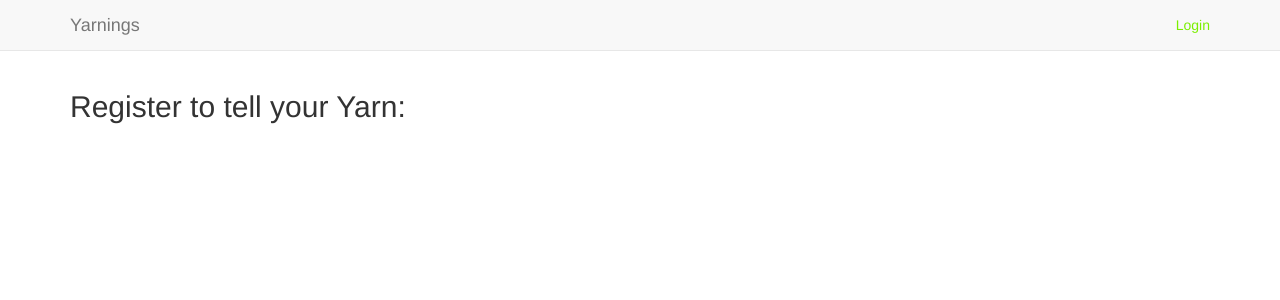
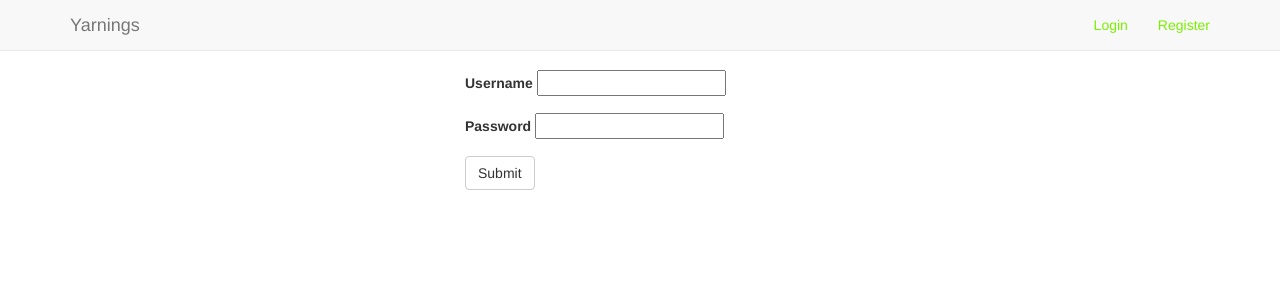
Before and after one commit to HealthHackAu2017/yarnings-web, a Python web app: template app/templates/register.html in a window 1280 px wide. Shown: the top 300 px of the page. Run offline with Jinja, Linux system fonts and the light colour scheme; the template is opened without the code that fills it: most values are stand-ins (such as "Sample title", 1, 10 or a date in 2020); form fields are guessed from the names that the template uses; some libraries are stand-ins or nearby versions.

Commit message:
Incremental push

```diff
--- a/app/user.py
+++ b/app/helper.py
@@ -6,7 +6,7 @@ class User():
     def __init__(self, username):
         self.username = username
         self.email = None
-        self.admin = False
+        self.admin =
 
     def is_authenticated(self):
         return True
@@ -27,9 +27,6 @@ class User():
     def get_yarns(self):
         return None
 
-
-
-
     @staticmethod
     def validate_login(password_hash, password):
         return check_password_hash(password_hash, password)
--- a/app/templates/base.html
+++ b/app/templates/base.html
@@ -55,6 +55,7 @@
                     <li><a href="{{ url_for('logout') }}">Logout</a></li>
                     {% else %}
                     <li><a href="{{ url_for('login') }}">Login</a></li>
+                    <li><a href="{{ url_for('register') }}">Register</a></li>
                     {% endif %}
                 </ul>
             </div>
--- a/app/templates/home.html
+++ b/app/templates/home.html
@@ -1,5 +1,5 @@
 {% extends "base.html" %}
 {% block content %}
 <h2>Advanced Care Yarning</h2>
-<p><a href="{{ url_for('login')}}">Please login to continue</a></p>
+<p>Please <a href="{{ url_for('login')}}">login</a> or <a href="{{ url_for('register')}}">register</a> to continue</a></p>
 {% endblock %}
--- a/app/templates/menu.html
+++ b/app/templates/menu.html
@@ -1,9 +1,8 @@
 {% extends "base.html" %}
 {% block content %}
 <h2>Advance Care Yarning</h2>
-<ul>
-    <li><a href="{{ url_for('yarn')}}">My Yarn</a></li>
-    <li><a href="{{ url_for('details')}}">Update Details</a></li>
+<p>Start New Yarn</p>
+
 
 </ul>
 {% endblock %}
--- a/app/templates/register.html
+++ b/app/templates/register.html
@@ -1,4 +1,19 @@
-{% extends "base.html" %} {% block content %}
-<h2>Register to tell your Yarn:</h2>
+{% extends "base.html" %}
+{% block content %}
+
+    <form action="" method="POST" name="form">
+        <div class="col-md-4 col-md-offset-4">
+            {{ form.hidden_tag() }}
+            <div class="form-group">
+                <label class="control-label" for="username">Username</label>
+                {{ form.username }}
+            </div>
+            <div class="form-group">
+                <label class="control-label" for="password">Password</label>
+                {{ form.password }}
+            </div>
+            <button class="btn btn-default" type="submit">Submit</button>
+        </div>
+    </form>
 
 {% endblock %}
--- a/config.py
+++ b/config.py
@@ -8,8 +8,8 @@ SALT = 'u4q9JC767R2jcFymeqj2dXbH6z5P'
 DB_NAME = 'yarnings'
 
 DATABASE = MongoClient()[DB_NAME]
-POSTS_COLLECTION = DATABASE.posts
-USERS_COLLECTION = DATABASE.users
-SETTINGS_COLLECTION = DATABASE.settings
+YARNS_COLLECTION = DATABASE.yarns
+YARNERS_COLLECTION = DATABASE.yarners
+HELPERS_COLLECTION = DATABASE.helpers
 
 DEBUG = True
```
Also changed, not shown: app/forms.py (+7 -2 lines), app/views.py (+7 -4 lines), app/yarn.py (added, +8 -0 lines).
